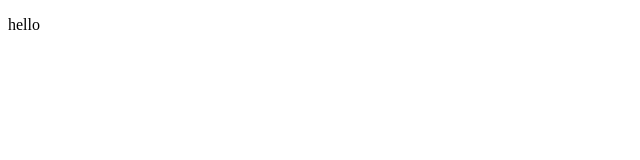
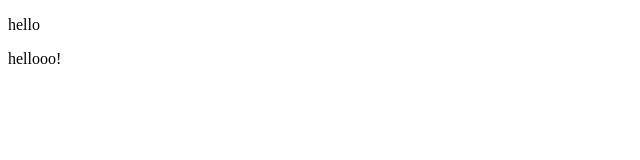
Before and after one commit to ABEEHA-NADEEM/localrepo, a plain HTML site: page index.html in a window 1280 px wide. Shown: the full height of the page, 0-640 px from the left. Drawn offline with Linux system fonts and the light colour scheme.

Commit message:
new para

```diff
--- a/index.html
+++ b/index.html
@@ -7,5 +7,6 @@
 </head>
 <body>
     <p>hello</p>
+    <p>hellooo!</p>
 </body>
 </html>
```
